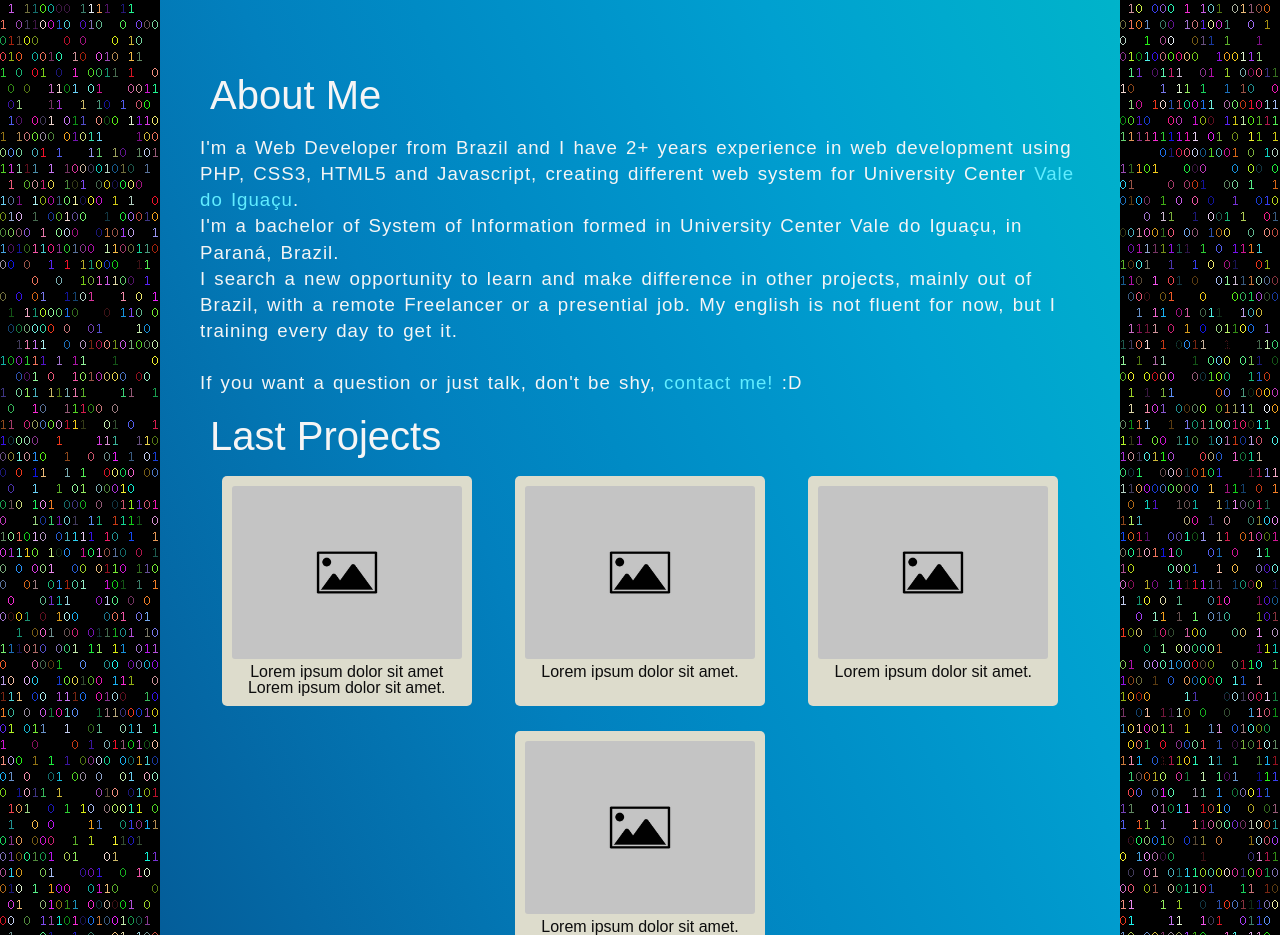
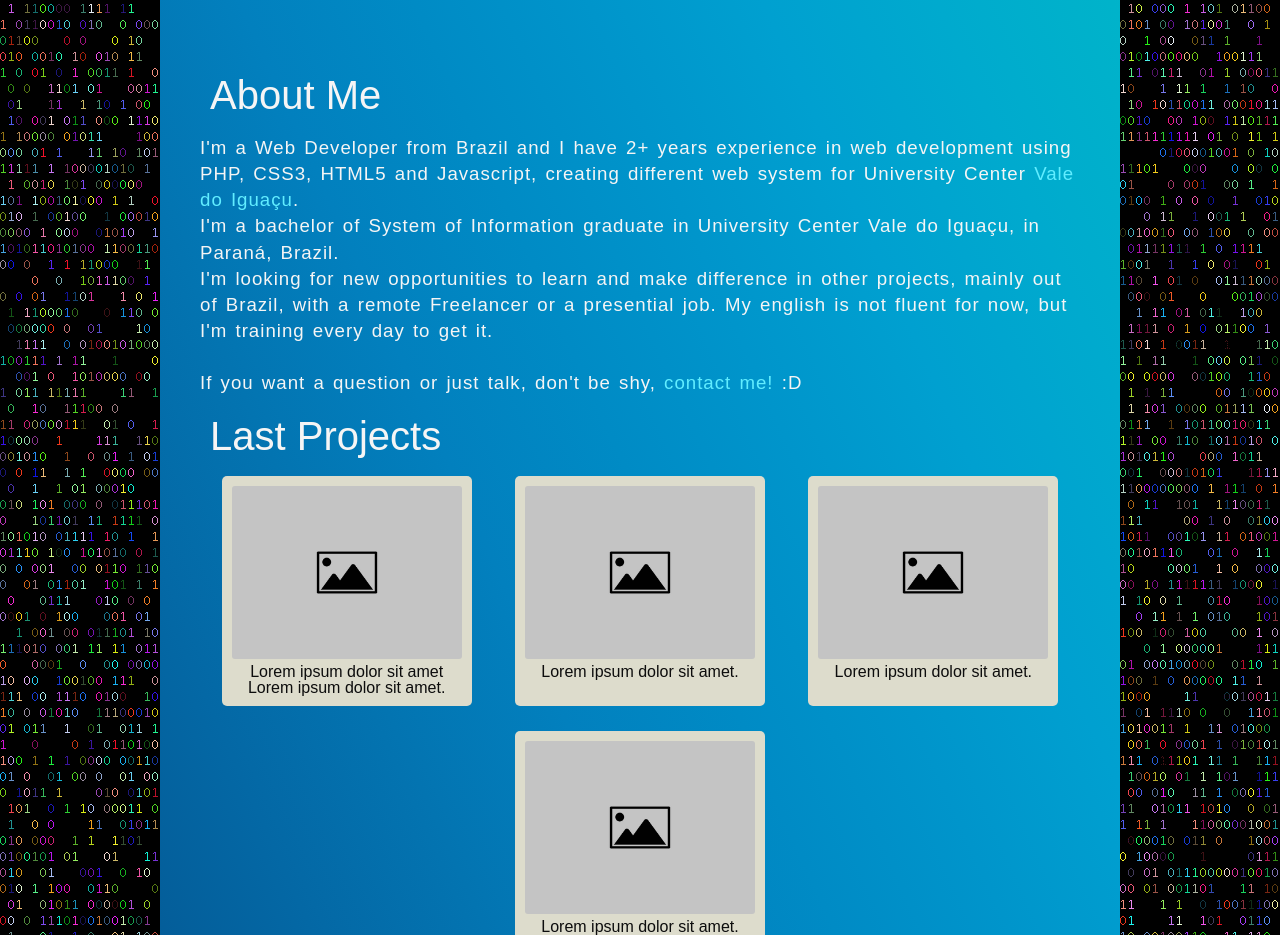
Before and after one commit to brunobolting/portfolio, a plain HTML site: page index.html in a window 1280 px wide. Shown: the part 780-1715 px from the top of the page. Drawn offline with Linux system fonts and the light colour scheme; a web font is replaced by a local one.

Commit message:
Make simple english correction

```diff
--- a/index.html
+++ b/index.html
@@ -65,10 +65,11 @@
           I'm a Web Developer from Brazil and I have 2+ years experience in web development using PHP, CSS3, HTML5 and
           Javascript, creating different web system for University Center
           <a class="inline-link" target="_blank" href="https://www.uniguacu.edu.br">Vale do Iguaçu</a>. <br />
-          I'm a bachelor of System of Information formed in University Center Vale do Iguaçu, in Paraná, Brazil.
+          I'm a bachelor of System of Information graduate in University Center Vale do Iguaçu, in Paraná, Brazil.
           <br />
-          I search a new opportunity to learn and make difference in other projects, mainly out of Brazil, with a remote
-          Freelancer or a presential job. My english is not fluent for now, but I training every day to get it.<br /><br />
+          I'm looking for new opportunities to learn and make difference in other projects, mainly out of Brazil, with a
+          remote Freelancer or a presential job. My english is not fluent for now, but I'm training every day to get
+          it.<br /><br />
           If you want a question or just talk, don't be shy,
           <a class="inline-link internal-link" href="#contact">contact me!</a> :D
         </p>
```
